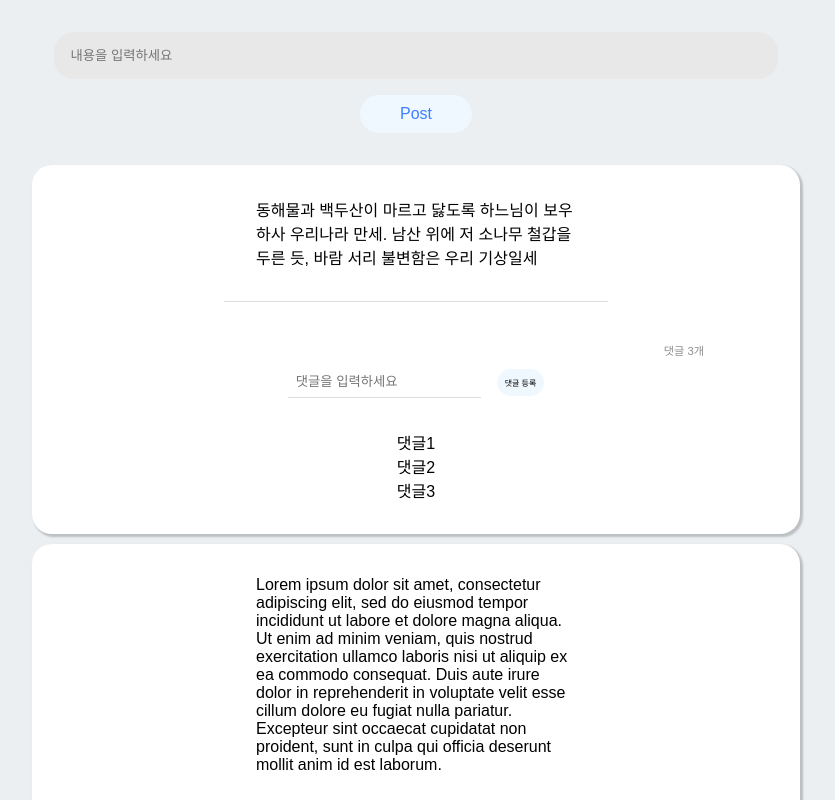
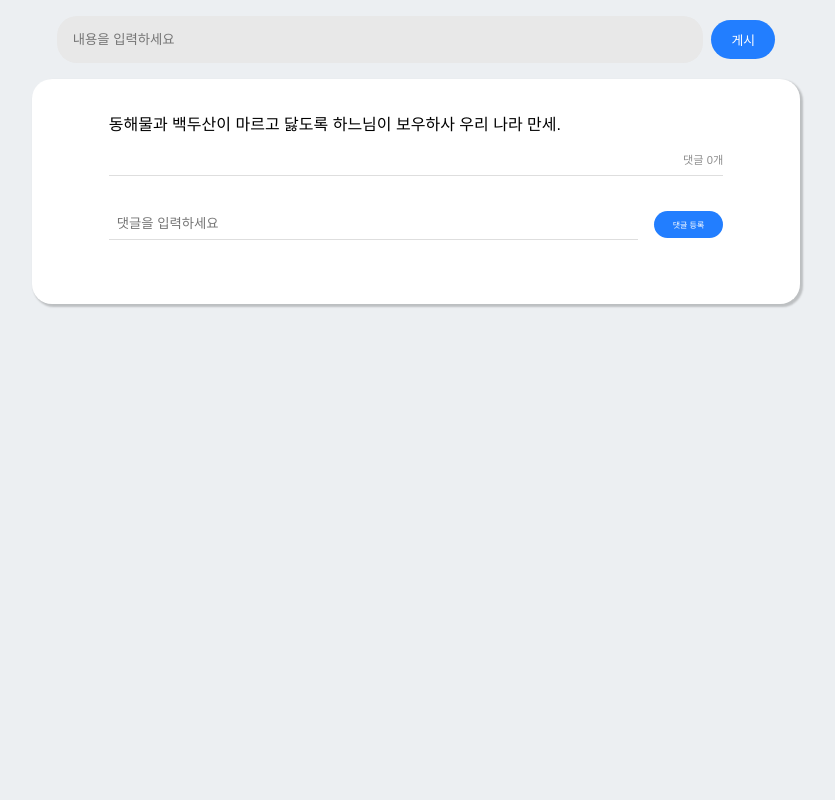
Before and after one commit to oyeon-kwon/SNS-toyproject, a React (Create React App) app in the folder client/: page / in a window 1280 px wide. Shown: the top 800 px of the page, without its empty margins (224-1059 px from the left). Built offline with nearby package versions, Linux system fonts and the light colour scheme.

Commit message:
Fix: Post, Feed 컴포넌트 세부 수정 사항 적용

```diff
--- a/client/src/App.js
+++ b/client/src/App.js
@@ -6,7 +6,9 @@ import PostInput from './PostInput';
 
 function App() {
 
-  const [posts, setPosts] = useState(['동해물과 백두산이 마르고 닳도록 하느님이 보우하사 우리나라 만세. 남산 위에 저 소나무 철갑을 두른 듯, 바람 서리 불변함은 우리 기상일세', 'Lorem ipsum dolor sit amet, consectetur adipiscing elit, sed do eiusmod tempor incididunt ut labore et dolore magna aliqua. Ut enim ad minim veniam, quis nostrud exercitation ullamco laboris nisi ut aliquip ex ea commodo consequat. Duis aute irure dolor in reprehenderit in voluptate velit esse cillum dolore eu fugiat nulla pariatur. Excepteur sint occaecat cupidatat non proident, sunt in culpa qui officia deserunt mollit anim id est laborum.', 'Lorem ipsum dolor sit amet, consectetur adipiscing elit, sed do eiusmod tempor incididunt ut labore et dolore magna aliqua. Ut enim ad minim veniam, quis nostrud exercitation ullamco laboris nisi ut aliquip ex ea commodo consequat. Duis aute irure dolor in reprehenderit in voluptate velit esse cillum dolore eu fugiat nulla pariatur. Excepteur sint occaecat cupidatat non proident, sunt in culpa qui officia deserunt mollit anim id est laborum.']);
+  // TODO: 회원가입, 로그인 구현
+
+  const [posts, setPosts] = useState(['동해물과 백두산이 마르고 닳도록 하느님이 보우하사 우리 나라 만세.']);
 
   return (
     <div className="App">
--- a/client/src/Feed.js
+++ b/client/src/Feed.js
@@ -6,8 +6,8 @@ function Feed({ posts }) {
     return (
       <div>
           {
-              posts.map((post) => {
-                  return <Post post={post} />
+              posts.map((post, id) => {
+                  return <Post post={post} key={id}/>
               })
           }
       </div>
--- a/client/src/Post.js
+++ b/client/src/Post.js
@@ -1,15 +1,12 @@
-import React, { useState } from 'react';
-import './post.css';
+import React, { useState } from "react";
+import "./post.css";
 
 function Post({ post }) {
 
-  const [comment, setComment] = useState('')
-  const [comments, setComments] = useState(['댓글1', '댓글2', '댓글3']);
+  const [comment, setComment] = useState("")
+  const [comments, setComments] = useState([]);
 
-  // TODO: 댓글 수 보여주기
-  // TODO: input 창 초기화 구현
-  // TODO: 엔터쳤을 때 작동되게 구현
-  // TODO: 아무것도 입력하지 않았을 때는 작동 안되게 구현
+  // TODO: 아악 코멘트가 이상해.. 3번째 게시물 코멘트가 새로운 글을 입력하면 2번째 게시물 코멘트로 바뀜
 
   const inputComment = (e) => {
       let comment = e.target.value
@@ -17,24 +14,39 @@ function Post({ post }) {
   }
 
   const createComment = () => {
-    setComments([comment, ...comments])
+    if(comment === "") {
+      return;
+    } else {
+      setComments([comment, ...comments])
+      setComment("")
+    }
+  }
+
+  const enterKey = () => {
+    if(window.event.keyCode === 13) {
+      if(comment === "") {
+        return;
+      } else {
+        setComments([comment, ...comments])
+        setComment("")
+      }
+    }
   }
 
   return (
     <div className="posts">
         <div className="post-content">
           {post}
-
+          <div className="comment-count">댓글 {comments.length}개</div>
         </div>
-        <div className="comment-count">댓글 {comments.length}개</div>
         <div className="comment-input-box">
-            <input className="comment-input" type="text" placeholder="댓글을 입력하세요" onChange={inputComment}></input>
+            <input className="comment-input" type="text" placeholder="댓글을 입력하세요" onChange={inputComment} onKeyPress={enterKey} value={comment}></input>
             <span className="comment-button" onClick={createComment}>댓글 등록</span>
         </div>
         <div className="comment-view-box">
             {
-                comments.map((comment) => {
-                    return <div className="comment">{comment}</div>
+                comments.map((comment, id) => {
+                    return <div className="comment" key={id}>{comment}</div>
                 })
             }
         </div>
--- a/client/src/PostInput.js
+++ b/client/src/PostInput.js
@@ -1,13 +1,9 @@
-import React, { useState } from 'react';
+import React, { useEffect, useState } from 'react';
 import './postInput.css';
 
 function PostInput({ posts, setPosts }) {
 
-  const [content, setContent] = useState('')
-
-  // TODO: input 창 초기화 구현
-  // TODO: 엔터쳤을 때 작동되게 구현
-  // TODO: 아무것도 입력하지 않았을 때는 작동 안되게 구현
+  const [content, setContent] = useState("")
 
   const inputContent = (e) => {
     let content = e.target.value
@@ -15,13 +11,29 @@ function PostInput({ posts, setPosts }) {
   }
 
   const createPost = () => {
-    setPosts([content, ...posts])
+    if(content === "") {
+      return;
+    } else {
+      setPosts([content, ...posts])
+      setContent("")
+    }
+  }
+
+  const enterKey = () => {
+    if(window.event.keyCode === 13) {
+      if(content === "") {
+        return;
+      } else {
+        setPosts([content, ...posts])
+        setContent("")
+      }
+    }
   }
 
   return (
     <div className="post-input-box">
-        <input className="post-input" placeholder="내용을 입력하세요" type="text" onChange={inputContent}></input>
-        <div className="post-button" onClick={createPost}>Post</div>
+        <input className="post-input" placeholder="내용을 입력하세요" type="text" value={content} onChange={inputContent} onKeyPress={enterKey}></input>
+        <div className="post-button" onClick={createPost}>게시</div>
     </div>
   );
 }
--- a/client/src/post.css
+++ b/client/src/post.css
@@ -10,9 +10,9 @@
 }
 
 .post-content {
-    width: 20rem;
+    width: 80%;
     margin: 0 auto 2rem auto;
-    padding: 2rem;
+    padding-top: 2rem;
     border-bottom: 1px solid #dedede;
 }
 
@@ -20,41 +20,55 @@
     color: #8e8e8e;
     font-size: 0.7rem;
     text-align: right;
-    margin: 0.5rem 6rem 0.5rem auto;
+    margin-top: 1rem;
+    margin-bottom: 0.5rem;
 }
 
 .comment-input-box {
     display: flex;
     align-items: center;
     justify-content: center;
+    width: 80%;
     margin: 0 auto;
-    width: 100%;
 }
 
 .comment-input {
+    width: 100%;
     padding: 0.5rem;
     border: none;
     border-bottom: 1px solid #dedede;
 }
 
 .comment-button {
+    width: 4rem;
     border-radius: 20px;
     padding: 0.5rem;
     font-size: 0.5rem;
-    background-color: aliceblue;
+    background-color: #227eff;
+    color: #ffffff;
     margin: 0 0 0 1rem;
-    transition: all.5s ease;
+    transition: all 0.5s ease;
+    text-align: center;
 }
 
 .comment-button:hover {
-    background-color: rgb(191, 191, 191);
+    background-color: #b6d5ff;
+    color: #227eff;
+    cursor: pointer;
 }
 
 .comment-view-box {
     margin: 2rem auto;
-
+    width: 75%;
+    display: flex;
+    flex-direction: column;
+    align-items: center;
+    justify-content: center;
 }
 
 .comment {
-
+    width: 100%;
+    font-size: 0.8rem;
+    padding: 0.5rem;
+    border-bottom: 1px solid #dedede;
 }
--- a/client/src/postInput.css
+++ b/client/src/postInput.css
@@ -1,15 +1,21 @@
+input:focus {
+    outline: none;
+}
+
 .post-input-box {
     width: 60%;
     margin: 1rem auto;
+    display: flex;
+    align-items: center;
+    justify-content: center;
+    text-align: center;
 }
 
 .post-input {
     border: none;
-    width: 90%;
+    width: 80%;
     height: 30%;
     padding: 1rem;
-    margin-top: 1rem;
-    margin-bottom: 1rem;
     border-radius: 20px;
     background-color: #e8e8e8;
 }
@@ -17,15 +23,17 @@
 .post-button {
     border-radius: 20px;
     padding: 10px 0;
-    font-size: 1rem;
-    background-color: aliceblue;
-    color: #3e7eff;
-    transition: all.5s ease;
-    width: 7rem;
-    margin: 0 auto;
-    margin-bottom: 2rem;
+    font-size: 0.8rem;
+    background-color: #227eff;
+    color: #ffffff;
+    transition: all 0.5s ease;
+    width: 4rem;
+    height: 30%;
+    margin: 0 0 0 0.5rem;
 }
 
 .post-button:hover {
-    background-color: rgb(191, 191, 191);
+    background-color: #b6d5ff;
+    color: #227eff;
+    cursor: pointer;
 }
```
